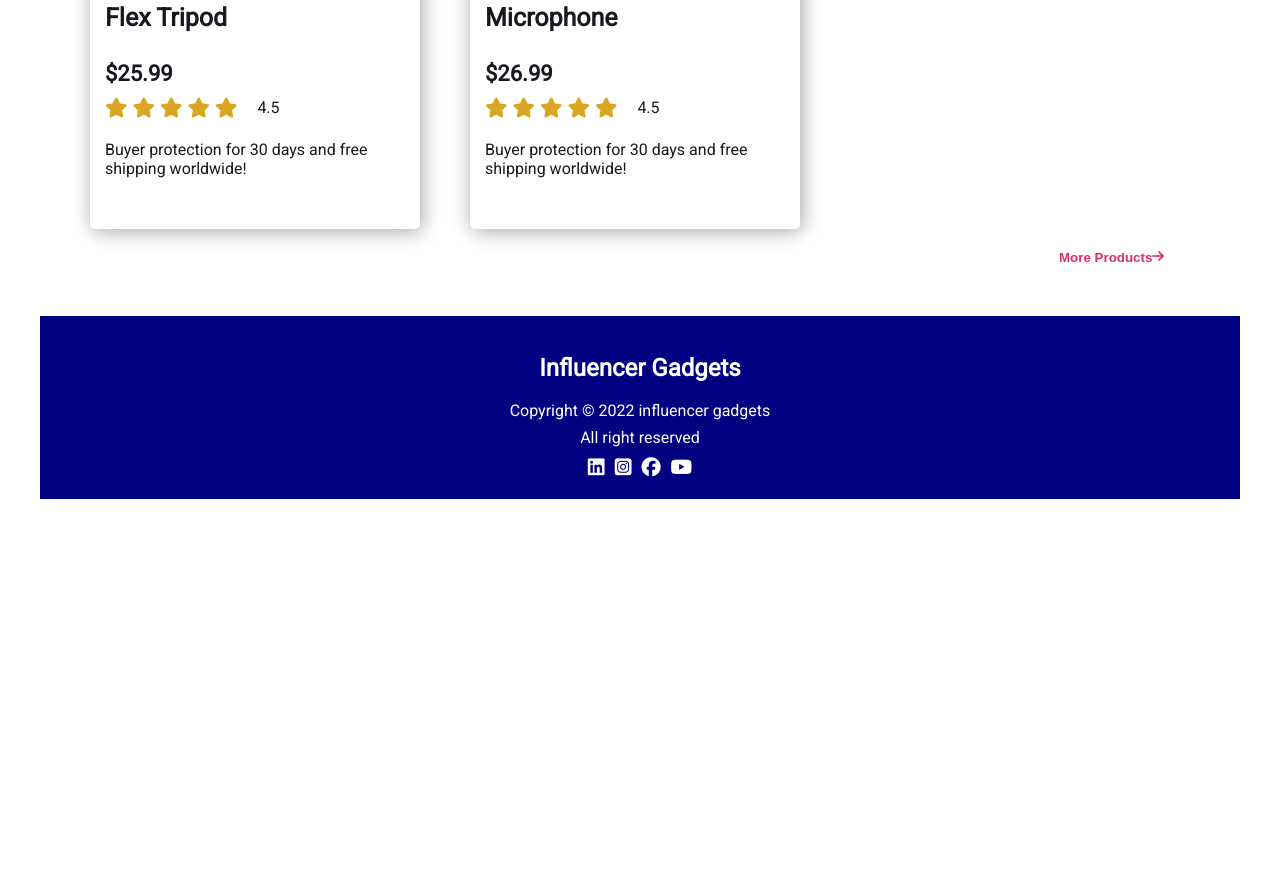
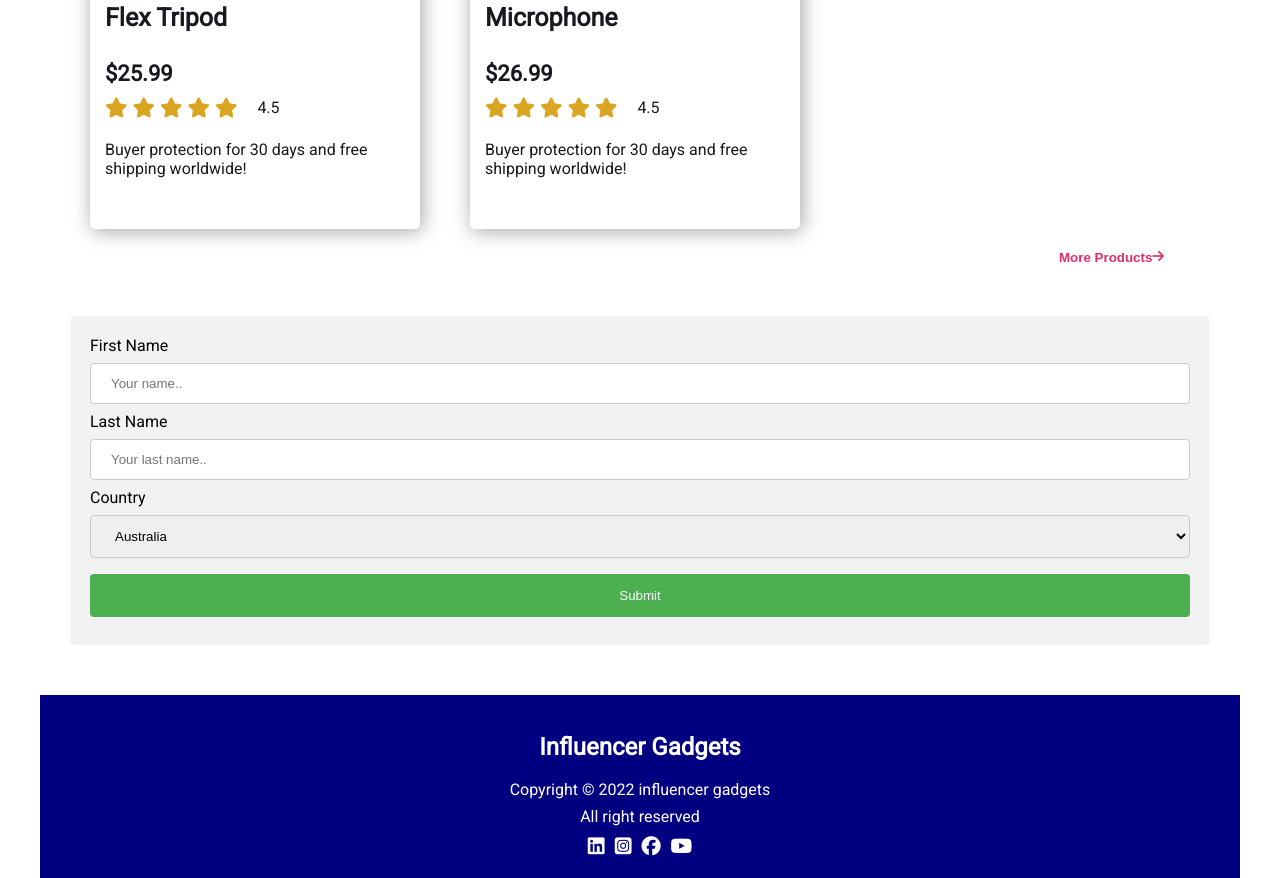
Before and after one commit to SubirChDey/gadget, a plain HTML site: page index.html in a window 1280 px wide. Shown: the part 2814-3692 px from the top of the page. Before the commit the page ends 3313 px from the top, so only its background shows below. Drawn offline with Linux system fonts and the light colour scheme.

Commit message:
final commit

```diff
--- a/index.html
+++ b/index.html
@@ -304,6 +304,29 @@
 
     <!-- Products ends -->
 
+    <!-- Form Starts -->
+    <section>
+        <div class="form1">
+            <form action="/action_page.php">
+              <label for="fname">First Name</label>
+              <input type="text" id="fname" name="firstname" placeholder="Your name..">
+
+              <label for="lname">Last Name</label>
+              <input type="text" id="lname" name="lastname" placeholder="Your last name..">
+
+              <label for="country">Country</label>
+              <select id="country" name="country">
+                <option value="australia">Australia</option>
+                <option value="canada">Canada</option>
+                <option value="usa">USA</option>
+              </select>
+
+              <input type="submit" value="Submit">
+
+    </section>
+
+    <!-- Form Ends -->
+
 
     <!-- footer start hear -->
 
--- a/style.css
+++ b/style.css
@@ -267,6 +267,10 @@ li.python::after {
     }
 }
 
+.form1 {
+
+
+}
 
 .footer{
     padding:0;
@@ -290,6 +294,37 @@ li.python::after {
 
 
 }
+
+input[type=text], select {
+    width: 100%;
+    padding: 12px 20px;
+    margin: 8px 0;
+    display: inline-block;
+    border: 1px solid #ccc;
+    border-radius: 4px;
+    box-sizing: border-box;
+  }
+
+  input[type=submit] {
+    width: 100%;
+    background-color: #4CAF50;
+    color: white;
+    padding: 14px 20px;
+    margin: 8px 0;
+    border: none;
+    border-radius: 4px;
+    cursor: pointer;
+  }
+
+  input[type=submit]:hover {
+    background-color: #45a049;
+  }
+
+  .form1 {
+    border-radius: 5px;
+    background-color: #f2f2f2;
+    padding: 20px;
+  }
 
 
 
```
